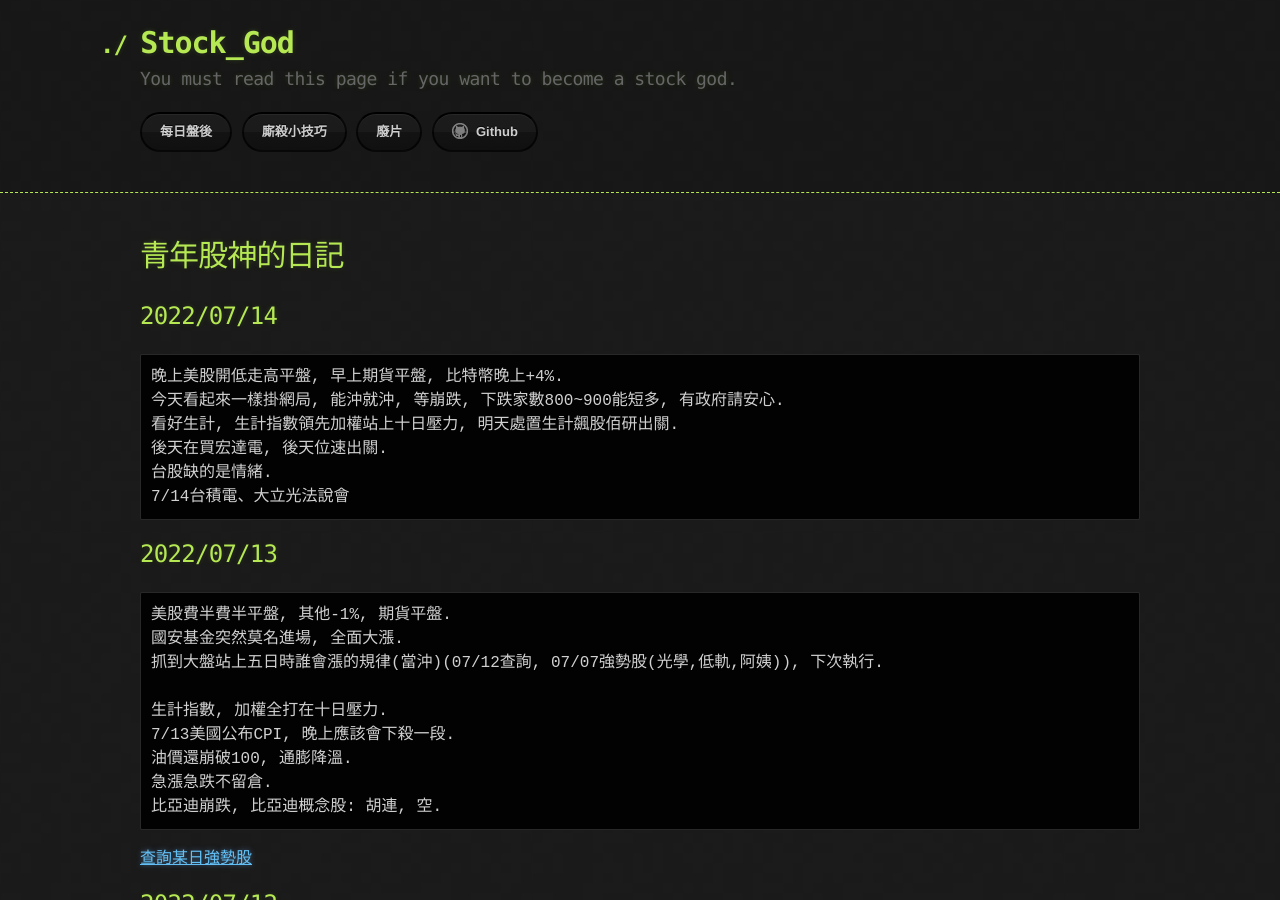
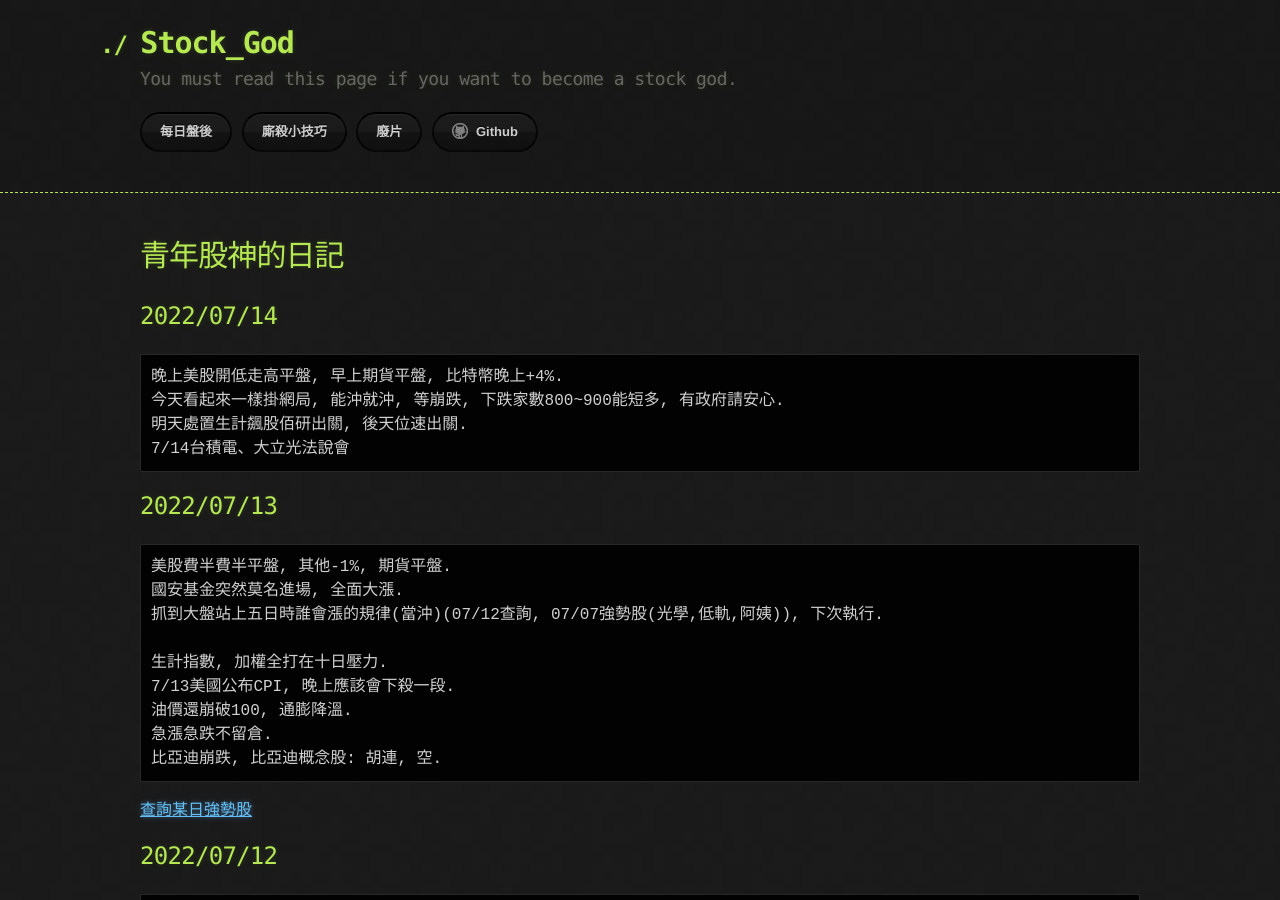
Before and after one commit to lepg5487/Stock_God, a Jekyll site: the page built from index.md, in a window 1280 px wide and 900 px high. Built offline with Jekyll 4.4.1, drawn with Linux system fonts in a browser that asks for light colours; our own code applies the rules of GitHub Pages for plain Markdown files.

Commit message:
Update index.md

````diff
--- a/index.md
+++ b/index.md
@@ -7,9 +7,7 @@ layout: testlayouts
 ```
 晚上美股開低走高平盤, 早上期貨平盤, 比特幣晚上+4%.
 今天看起來一樣掛網局, 能沖就沖, 等崩跌, 下跌家數800~900能短多, 有政府請安心.
-看好生計, 生計指數領先加權站上十日壓力, 明天處置生計飆股佰研出關.
-後天在買宏達電, 後天位速出關.
-台股缺的是情緒.
+明天處置生計飆股佰研出關, 後天位速出關.
 7/14台積電、大立光法說會
 ```
 
````
